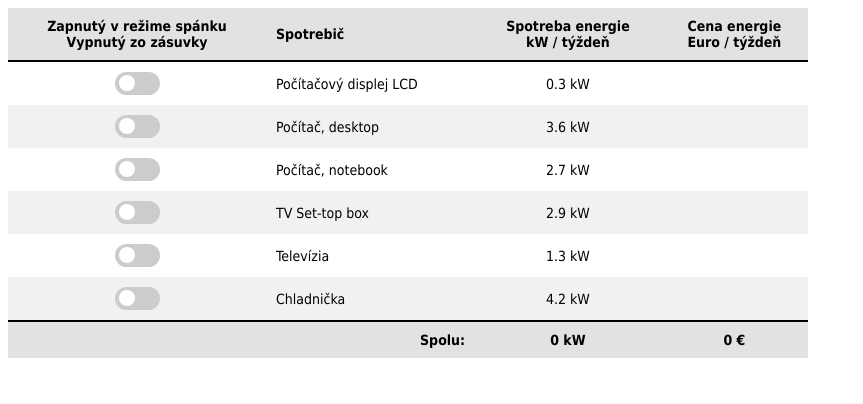
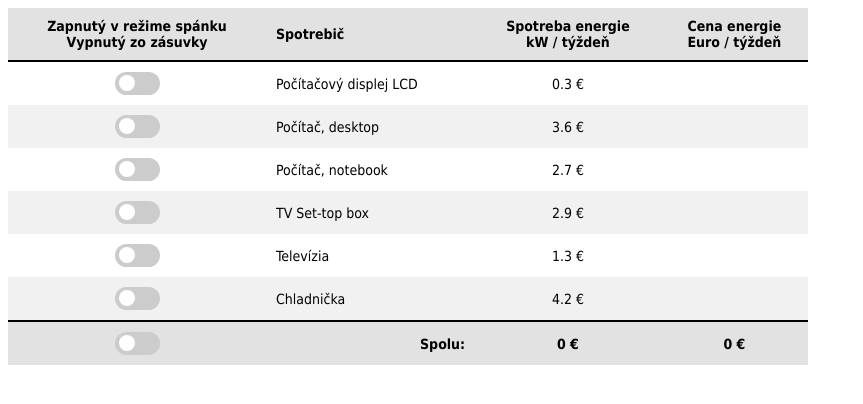
Before and after one commit to robertklein/html-js-energy-calculator, a plain HTML site: page index.html in a window 1280 px wide. Shown: the whole page, without its empty margins (0-863 px from the left). Drawn offline with nearby package versions, Linux system fonts and the light colour scheme.

Commit message:
kW to eur

```diff
--- a/index.html
+++ b/index.html
@@ -120,7 +120,8 @@
                     <th>Cena energie<br /> Euro / týždeň</th>
                 </tr>
                 <tr class="tb-foot">
-                    <th class="total-summary" colspan="2">Spolu:</th>
+                    <th class="total-chb"><label class="switch"><input type="checkbox" /><div class="slider round"></div></label></th>
+                    <th class="total-summary">Spolu:</th>
                     <th class="total-kw"></th>
                     <th class="total-eur"></th>
                 </tr>
@@ -130,9 +131,9 @@
 		<script src="http://code.jquery.com/ui/1.9.2/jquery-ui.js"></script>
 		<script type="text/javascript">
             var sbcalc = {
-                price: 0.1547619047619048,
+                price: 12,
                 items: [
-                    {on:false, name:'Počítačový displej LCD', kw:0.3},
+                    {on:false, name:'Počítačový displej LCD', kw:0.3 },
                     {on:false, name:'Počítač, desktop', kw:3.6},
                     {on:false, name:'Počítač, notebook', kw:2.7},
                     {on:false, name:'TV Set-top box', kw:2.9},
@@ -154,7 +155,7 @@
                             t += '<tr class="tb-item" rel="'+a+'">';
                             t += '<td><label class="switch"><input type="checkbox" '+(sbcalc.items[a].on ? 'checked="checked" ' : '')+'/><div class="slider round"></div></label></td>';
                             t += '<td class="td-name">'+sbcalc.items[a].name+'</td>';
-                            t += '<td class="td-kw">'+this.format.kw(sbcalc.items[a].kw)+' kW</td>';
+                            t += '<td class="td-kw">'+this.format.kw(sbcalc.items[a].kw)+'</td>';
                             t += '<td class="td-price">'+(sbcalc.items[a].on ? this.format.price(sbcalc.items[a].kw) : '')+'</td>';
                             t += '</tr>';
                         }
@@ -170,13 +171,13 @@
                                 kw += sbcalc.items[a].on ? sbcalc.items[a].kw : 0;
                             }
                             ;
-                            $('.standby-calculator .tb-foot .total-kw').text(sbcalc.draw.format.kw(kw)+' kW');
+                            $('.standby-calculator .tb-foot .total-kw').text(sbcalc.draw.format.kw(kw));
                             $('.standby-calculator .tb-foot .total-eur').text(sbcalc.draw.format.price(kw));
                         }
                     },
                     format: {
                         kw: function(a){
-                            return Math.round(a*100)/100;
+                            return (Math.round(a*100)/100) + ' €';
                         },
                         price: function(a){
                             return (Math.round(a*sbcalc.price*100)/100) + ' €';
```
